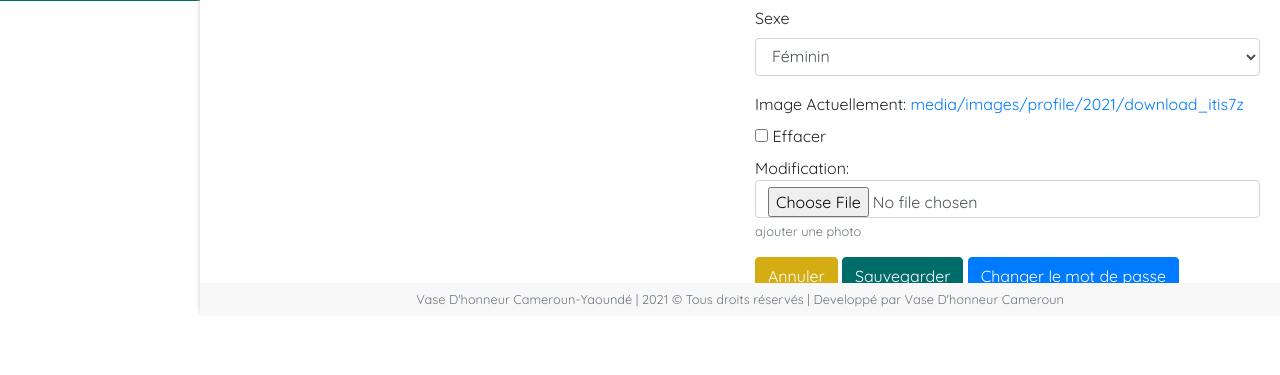
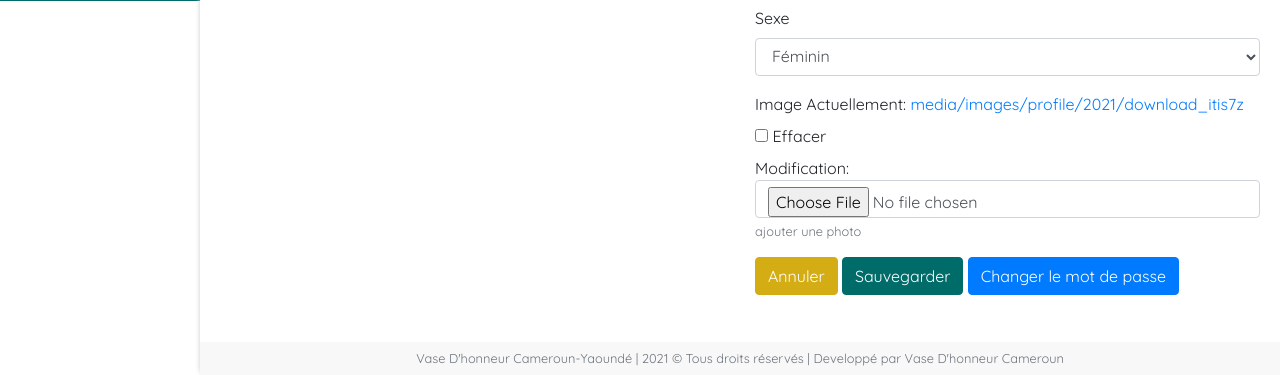
Before and after one commit to landryonana/repo-heruko-18-08-2021, a Django app: page /evangelisation/compte/edit-user/ in a window 1280 px wide. Shown: the part 799-1174 px from the top of the page. Before the commit the page ends 1112 px from the top, so only its background shows below. Run offline with Django 3.2, Linux system fonts and the light colour scheme; a user stored in the database is signed in; data comes from the database, SQL or seed files in the repository; some libraries are stand-ins or nearby versions.

Commit message:
Update update_user.html

```diff
--- a/accounts/templates/account/update_user.html
+++ b/accounts/templates/account/update_user.html
@@ -21,7 +21,7 @@ paramètres
             </div>
             <div class="col-md-6">
                     <form action="{% url 'accounts:user_edit' %}" method="post"
-                          enctype="multipart/form-data" id="js_user_form">
+                          enctype="multipart/form-data" id="js_user_form" style="margin-bottom: 75px;">
                         {% csrf_token %}
                         <div class="modal-header">
                             <h4 class="modal-title">Modification sur <b>{{ request.user }}</b></h4>
```
